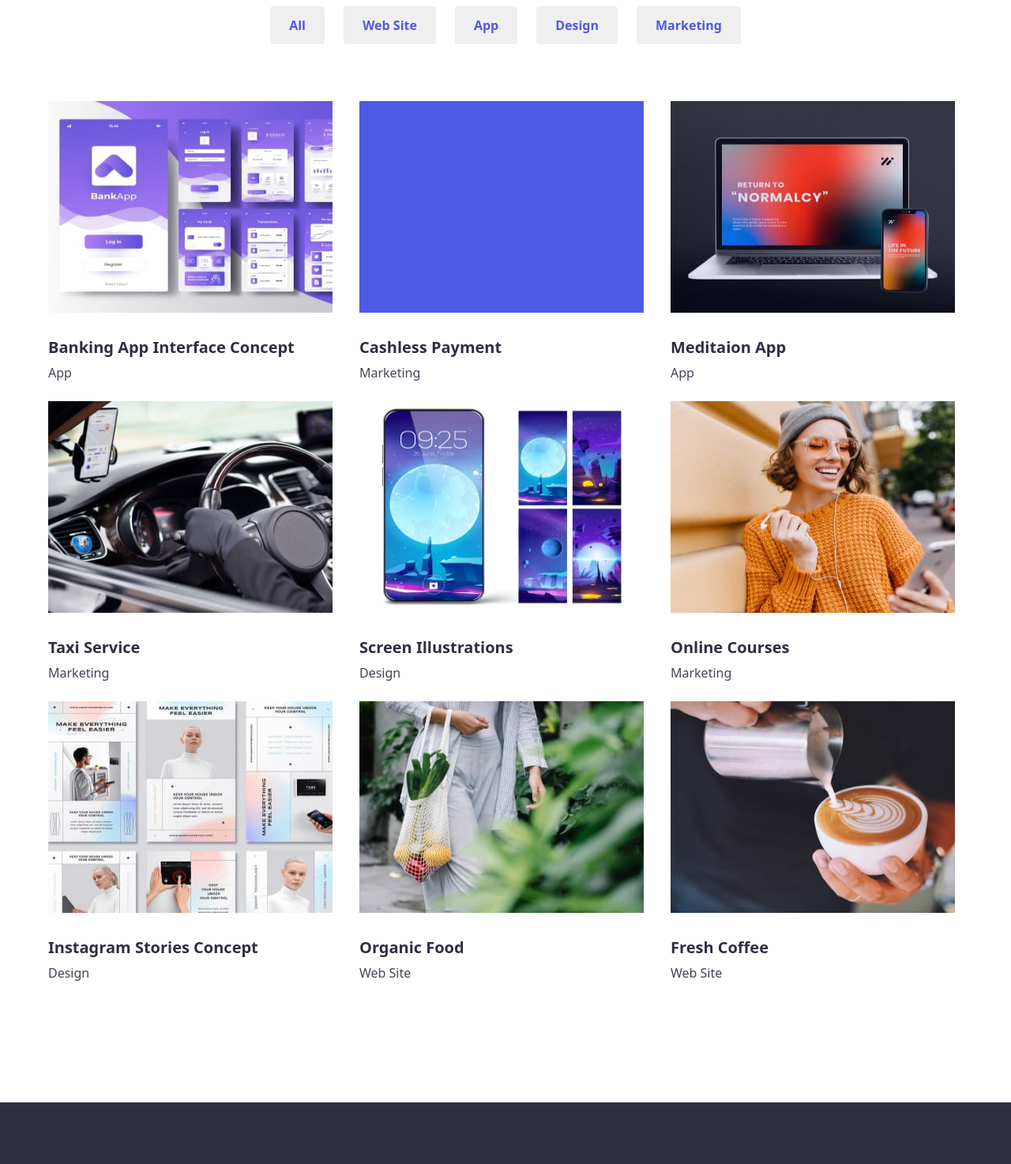
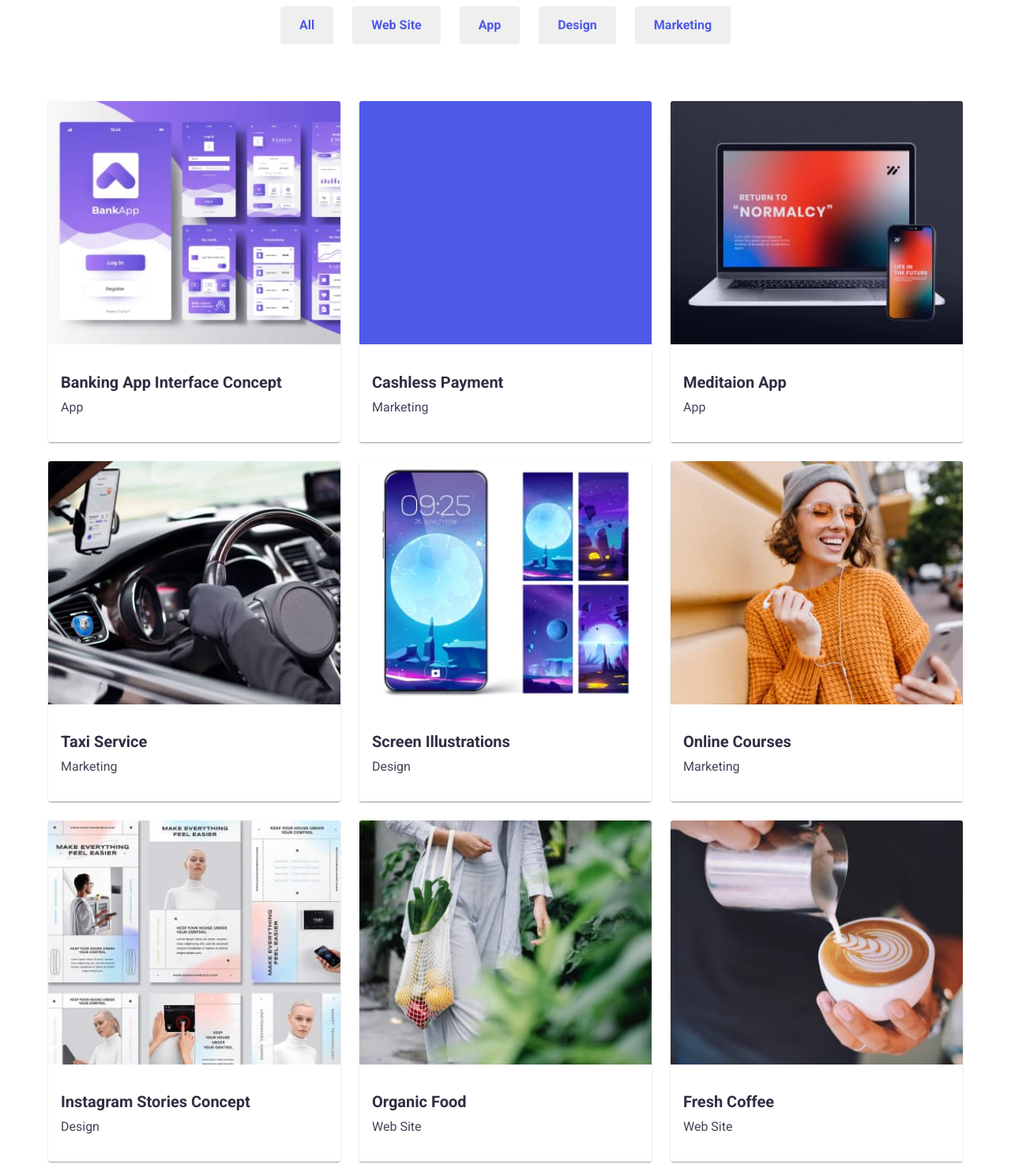
Before and after one commit to yevhenii-nykytiuk/goit-markup-hw-03, a plain HTML site: page portfolio.html in a window 1280 px wide. Shown: the part 160-1634 px from the top of the page at 79% size. Drawn offline with nearby package versions, Linux system fonts and the light colour scheme.

Commit message:
added project card

```diff
--- a/css/portfolio.css
+++ b/css/portfolio.css
@@ -16,6 +16,7 @@ padding-bottom: 152px;
 }
 
 .menu-btn {
+  font-family: var(--font-roboto);
   font-weight: 600;
   font-size: 16px;
   line-height: 1.5;
@@ -49,11 +50,20 @@ padding-bottom: 152px;
   flex-basis: calc(100% / 3 - var(--photo-text-gap));
 }
 
+.card-portfolio {
+  padding-left: 16px;
+}
+
 .portfolio-images {
   padding-bottom: 32px;
 }
 
+.portfolio-text {
+  padding-bottom: 32px;
+}
+
 .portfolio-title {
+  font-family: var(--font-roboto);
   font-weight: 600;
   font-size: 20px;
   line-height: 1.2;
@@ -62,6 +72,7 @@ padding-bottom: 152px;
 }
 
 .portfolio-text {
+  font-family: var(--font-roboto);
   font-weight: 400;
   font-size: 16px;
   line-height: 1.5;
--- a/css/styles.css
+++ b/css/styles.css
@@ -1,10 +1,14 @@
 :root {
   --photo-text-gap: 24px;
+  --font-roboto: 'Roboto', sans-serif;
+  --card-shadow: 0px 2px 1px -1px rgb(0, 0, 0, 0.2),
+  0px 1px 1px 0px rgb(0, 0, 0, 0.14), 0px 1px 3px 0px
+  rgb(0, 0, 0, 0.12);
 }
 
-body {
+/* body {
   font-family: 'Roboto', sans-serif;
-}
+} */
 
 h1,h2,h3,h4,p {
   margin-top: 0;
@@ -18,8 +22,8 @@ ul, ol {
 }
 
 img {
-  display: block;
-
+  max-width: 100%;
+  height: auto;
 }
 
 .list {
@@ -89,6 +93,7 @@ img {
 }
 
 .menu-link {
+  font-family: var(--font-roboto);
   font-weight: 600;
   font-size: 16px;
   color: #2E2F42;
@@ -96,6 +101,7 @@ img {
 }
 
 .mail-link {
+  font-family: var(--font-roboto);
   font-size: 16px;
   font-weight: 400;
   color: #434455;
@@ -103,6 +109,7 @@ img {
 }
 
 .phone-link {
+  font-family: var(--font-roboto);
   font-size: 16px;
   font-weight: 400;
   color: #434455;
@@ -145,6 +152,7 @@ img {
 }
 
 .title {
+  font-family: var(--font-roboto);
   font-size: 56px;
   font-weight: 600;
   color: #fff;
@@ -156,6 +164,7 @@ img {
 }
 
 .modal-btn {
+  font-family: var(--font-roboto);
   font-weight: 600;
   font-size: 16px;
   color: #fff;
@@ -213,6 +222,7 @@ img {
 } */
 
 .about-title {
+  font-family: var(--font-roboto);
   font-weight: 600;
   font-size: 20px;
   line-height: 1.2;
@@ -221,6 +231,7 @@ img {
 }
 
 .about-content {
+  font-family: var(--font-roboto);
   font-weight: 400;
   font-size: 16px;
   line-height: 1.5;
@@ -260,6 +271,7 @@ img {
 }
 
 .gallery-title {
+  font-family: var(--font-roboto);
   font-weight: 600;
   font-size: 36px;
   line-height: 1.1;
@@ -295,6 +307,18 @@ img {
   flex-basis: calc(100% / 4 - var(--photo-text-gap));
 }
 
+
+.card {
+  box-shadow: var(--card-shadow);
+  background-color: #fff;
+  border-radius: 3px;
+  overflow: hidden;
+}
+
+.card-content {
+  text-align: center;
+}
+
 .gallery-person-img {
   padding-bottom: 32px;
 }
@@ -303,7 +327,13 @@ img {
   margin-bottom: 8px;
 }
 
+
+.about-content {
+  padding-bottom: 32px;
+}
+
 .gallery-person-title {
+  font-family: var(--font-roboto);
   font-weight: 600;
   font-size: 36px;
   line-height: 1.1;
@@ -311,6 +341,7 @@ img {
 }
 
 .gallery-person-name {
+  font-family: var(--font-roboto);
   font-weight: 600;
   font-size: 20px;
   line-height: 1.2;
@@ -339,6 +370,7 @@ img {
 }
 
 .about-footer-content {
+  font-family: var(--font-roboto);
   font-weight: 400;
   font-size: 16px;
   line-height: 1.5;
--- a/portfolio.html
+++ b/portfolio.html
@@ -30,7 +30,7 @@
         <nav class="navigation">
           <ul class="menu-list list">
             <li class="menu-item">
-              <a href="#" class="menu-link link">Studio</a>
+              <a href="index.html" class="menu-link link">Studio</a>
             </li>
             <li class="menu-item">
               <a href="#" class="menu-link link">Portfolio</a>
@@ -81,103 +81,211 @@
 
           <ul class="portfolio-list list">
             <li class="portfolio-item">
+
+              <article class="card">
+
+              <div class="card-img">
                 <img
                 class="portfolio-images"
                 src="./images/portfolio-photo/bank-app-program.jpg"
                 alt="bank-app-program"
-                width="360"
+                width="372"
                 height="300"
               />
+              </div>
+
+              <div class="card-portfolio">
                 <h2 class="portfolio-title">Banking App Interface Concept</h2>
                 <p class="portfolio-text">App</p>
+              </div>
+
+            </article>
+
+
             </li>
+
             <li class="portfolio-item">
+
+              <article class="card">
+
+              <div class="card-img">
                 <img
                 class="portfolio-images"
                 src="./images/portfolio-photo/background.jpg"
                 alt="background"
-                width="360"
+                width="372"
                 height="300"
               />
+              </div>
+
+              <div class="card-portfolio">
                 <h2 class="portfolio-title">Cashless Payment</h2>
                 <p class="portfolio-text">Marketing</p>
+              </div>
+
+            </article>
+
             </li>
+
             <li class="portfolio-item">
+
+              <article class="card">
+
+              <div class="card-img">
                 <img
                 class="portfolio-images"
                 src="./images/portfolio-photo/laptop-mobile.jpg"
                 alt="laptop-mobile"
-                width="360"
+                width="372"
                 height="300"
               />
+              </div>
+
+              <div class="card-portfolio">
                 <h2 class="portfolio-title">Meditaion App</h2>
                 <p class="portfolio-text">App</p>
+              </div>
+
+            </article>
+
             </li>
+
             <li class="portfolio-item">
+
+              <article class="card">
+
+              <div class="card-img">
                 <img
                 class="portfolio-images"
                 src="./images/portfolio-photo/car.jpg"
                 alt="car"
-                width="360"
+                width="372"
                 height="300"
               />
+              </div>
+
+              <div class="card-portfolio">
                 <h2 class="portfolio-title">Taxi Service</h2>
                 <p class="portfolio-text">Marketing</p>
+              </div>
+
+            </article>
+
             </li>
+
             <li class="portfolio-item">
+
+              <article class="card">
+
+              <div class="card-img">
                 <img
                 class="portfolio-images"
                 src="./images/portfolio-photo/mobile.jpg"
                 alt="mobile"
-                width="360"
+                width="372"
                 height="300"
               />
+              </div>
+
+              <div class="card-portfolio">
                   <h2 class="portfolio-title">Screen Illustrations</h2>
                   <p class="portfolio-text">Design</p>
+              </div>
+
+            </article>
+
             </li>
+
             <li class="portfolio-item">
+
+            <article class="card">
+
+              <div class="card-img">
                 <img
                 class="portfolio-images"
                 src="./images/portfolio-photo/smail.jpg"
                 alt="smail"
-                width="360"
+                width="372"
                 height="300"
               />
+              </div>
+
+              <div class="card-portfolio">
                 <h2 class="portfolio-title">Online Courses</h2>
                 <p class="portfolio-text">Marketing</p>
+              </div>
+
+            </article>
+
             </li>
+
             <li class="portfolio-item">
+
+              <article class="card">
+
+              <div class="card-img">
                   <img
                 class="portfolio-images"
                 src="./images/portfolio-photo/instagram-stories.jpg"
                 alt="instagram-stories"
-                width="360"
+                width="372"
                 height="300"
               />
+              </div>
+
+              <div class="card-portfolio">
                 <h2 class="portfolio-title">Instagram Stories Concept</h2>
                 <p class="portfolio-text">Design</p>
+              </div>
+
+            </article>
+
             </li>
+
             <li class="portfolio-item">
+
+              <article class="card">
+
+              <div class="card-img">
                   <img
                 class="portfolio-images"
                 src="./images/portfolio-photo/food.jpg"
                 alt="food"
-                width="360"
+                width="372"
                 height="300"
               />
+              </div>
+
+              <div class="card-portfolio">
                 <h2 class="portfolio-title">Organic Food</h2>
                 <p class="portfolio-text">Web Site</p>
+              </div>
+
+            </article>
+
             </li>
+
             <li class="portfolio-item">
+
+              <article class="card">
+
+              <div class="card-img">
                   <img
                 class="portfolio-images"
                 src="./images/portfolio-photo/coffee.jpg"
                 alt="coffee"
-                width="360"
+                width="372"
                 height="300"
               />
+              </div>
+
+              <div class="card-portfolio">
                 <h2 class="portfolio-title">Fresh Coffee</h2>
                 <p class="portfolio-text">Web Site</p>
+              </div>
+
+            </article>
+
             </li>
           </ul>
         </div>
```
Also changed, not shown: index.html (+51 -4 lines), images/main-page-photo/good.png (added). Lines whose indentation alone changed are shown as unchanged.
